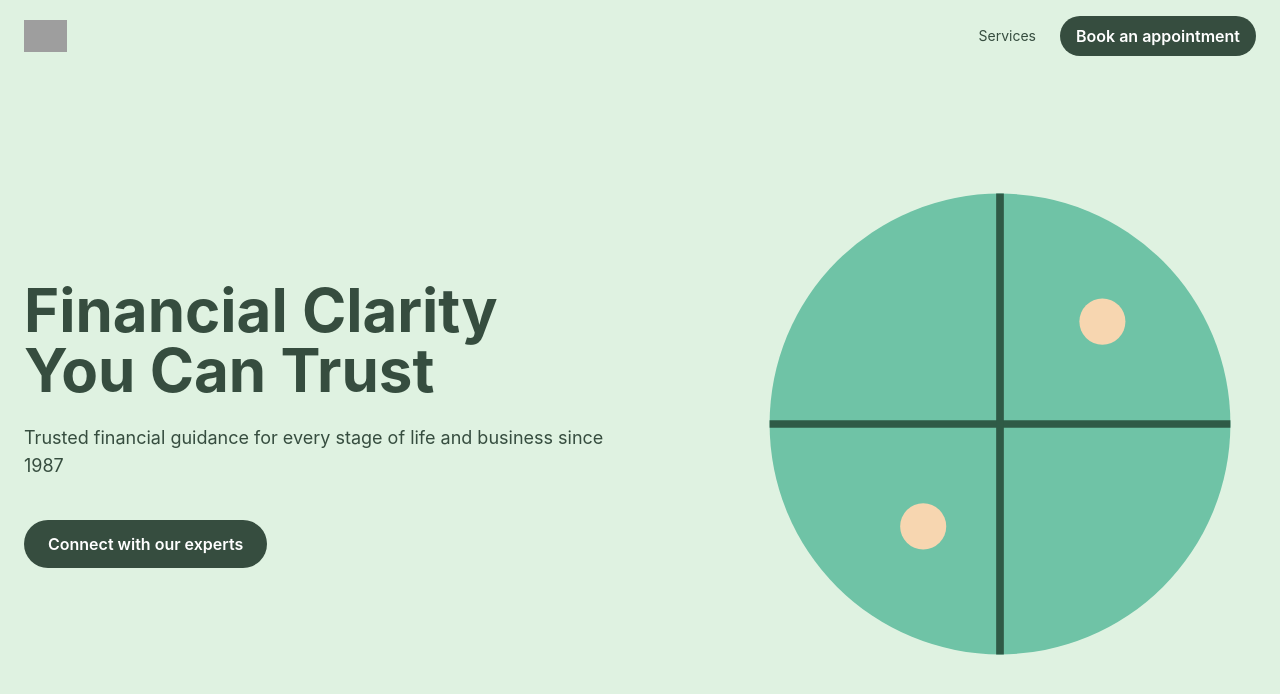
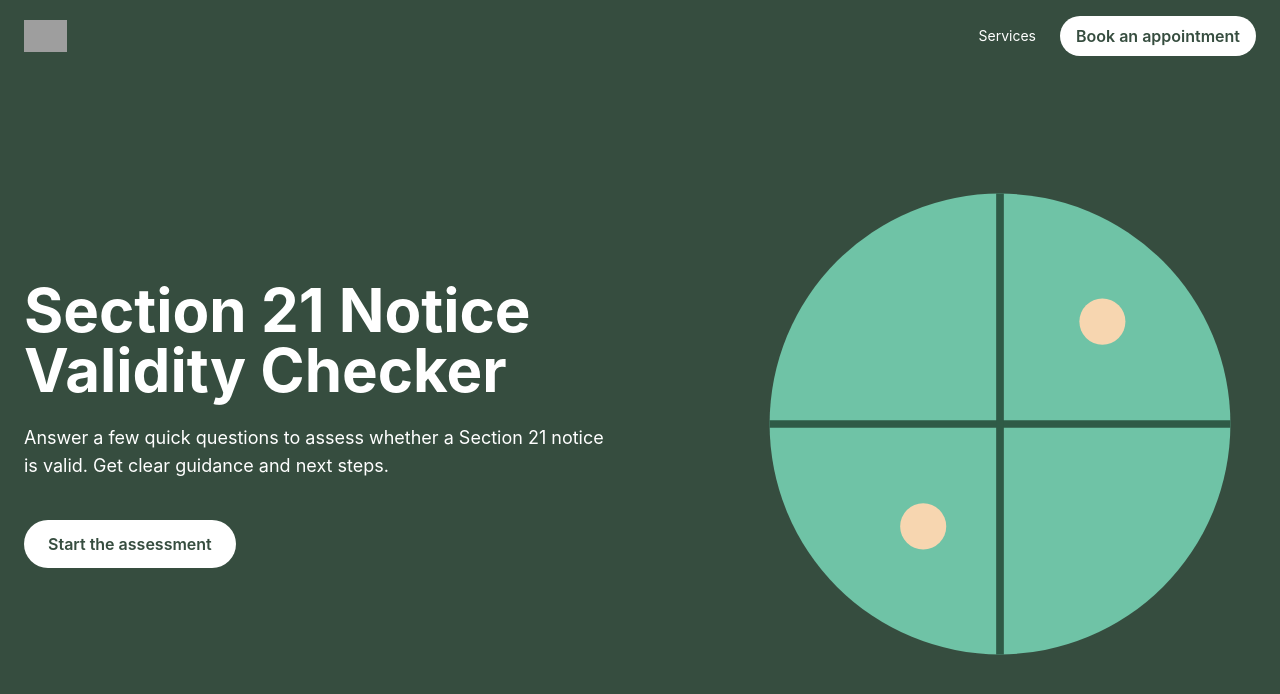
Before and after one commit to nelcostaa/Section21Validation, a React (Vite) app: page / in a window 1280 px wide. Shown: the top 694 px of the page. Built offline with nearby package versions, Linux system fonts and the light colour scheme; grey boxes are pictures that could not be loaded.

Commit message:
Use darker green background and update text/button colors for contrast

```diff
--- a/src/App.jsx
+++ b/src/App.jsx
@@ -23,7 +23,7 @@ function App() {
   }
 
   return (
-    <div className="min-h-screen bg-noble-light-green">
+    <div className="min-h-screen bg-noble-dark-green">
       <Navbar />
       {appState === 'start' && <Hero onStart={handleStart} />}
       {appState === 'questionnaire' && (
--- a/src/components/Hero.jsx
+++ b/src/components/Hero.jsx
@@ -7,18 +7,18 @@ export default function Hero({ onStart }) {
     <div className="container mx-auto px-6 py-16 md:py-24">
       <div className="grid grid-cols-1 md:grid-cols-2 gap-12 items-center">
         <div className="flex flex-col gap-6">
-          <h1 className="text-5xl md:text-6xl font-bold text-noble-dark-green leading-tight">
-            Financial Clarity You Can Trust
+          <h1 className="text-5xl md:text-6xl font-bold text-white leading-tight">
+            Section 21 Notice Validity Checker
           </h1>
-          <p className="text-lg text-noble-dark-green">
-            Trusted financial guidance for every stage of life and business since 1987
+          <p className="text-lg text-white">
+            Answer a few quick questions to assess whether a Section 21 notice is valid. Get clear guidance and next steps.
           </p>
           <div className="mt-4">
             <button
               onClick={onStart}
-              className="bg-noble-dark-green text-white px-6 py-3 rounded-full font-semibold hover:bg-opacity-90 transition-colors"
+              className="bg-white text-noble-dark-green px-6 py-3 rounded-full font-semibold hover:opacity-90 transition-colors"
             >
-              Connect with our experts
+              Start the assessment
             </button>
           </div>
         </div>
--- a/src/components/Navbar.jsx
+++ b/src/components/Navbar.jsx
@@ -10,12 +10,12 @@ export default function Navbar() {
         </a>
       </div>
       <div className="flex items-center gap-6">
-        <a href="#" className="text-sm text-noble-dark-green hover:underline">
+        <a href="#" className="text-sm text-white hover:underline">
           Services
         </a>
         <a
           href="#"
-          className="bg-noble-dark-green text-white px-4 py-2 rounded-full font-semibold hover:opacity-90 transition"
+          className="bg-white text-noble-dark-green px-4 py-2 rounded-full font-semibold hover:opacity-90 transition"
         >
           Book an appointment
         </a>
```
